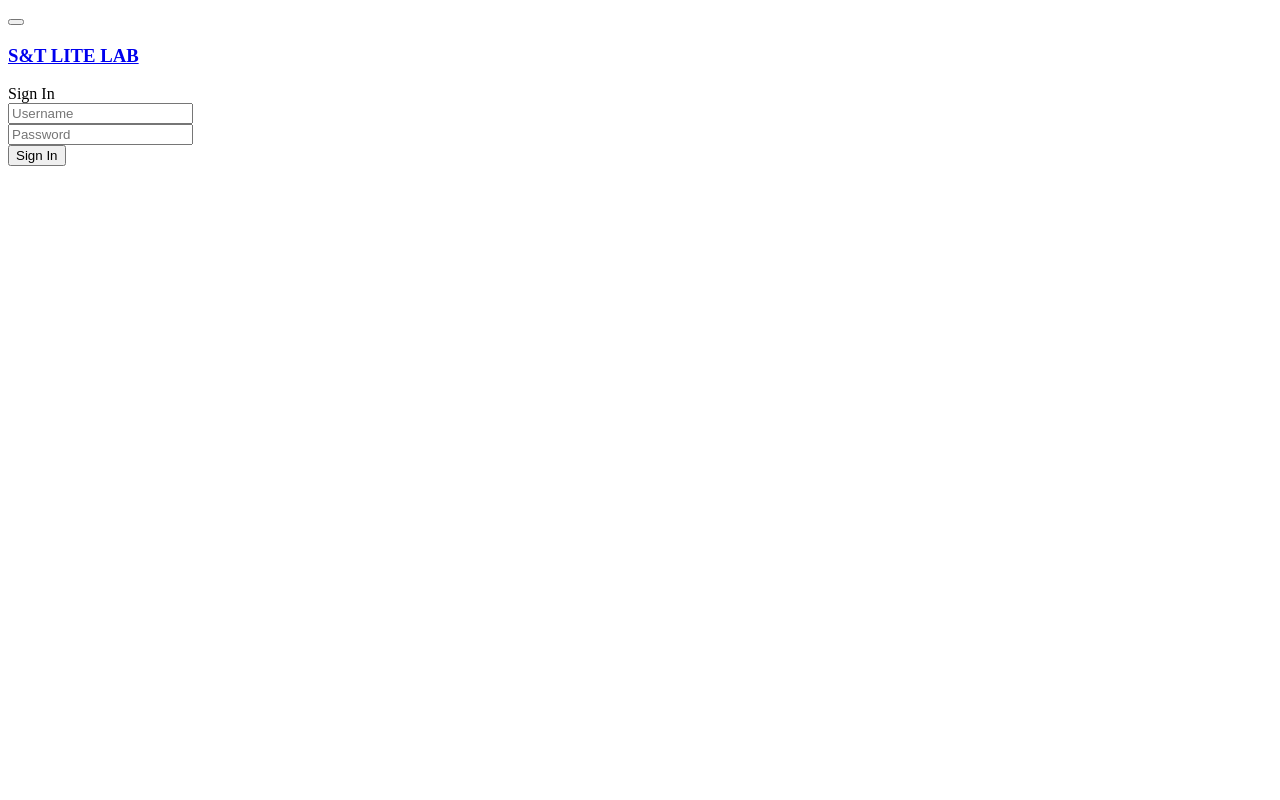
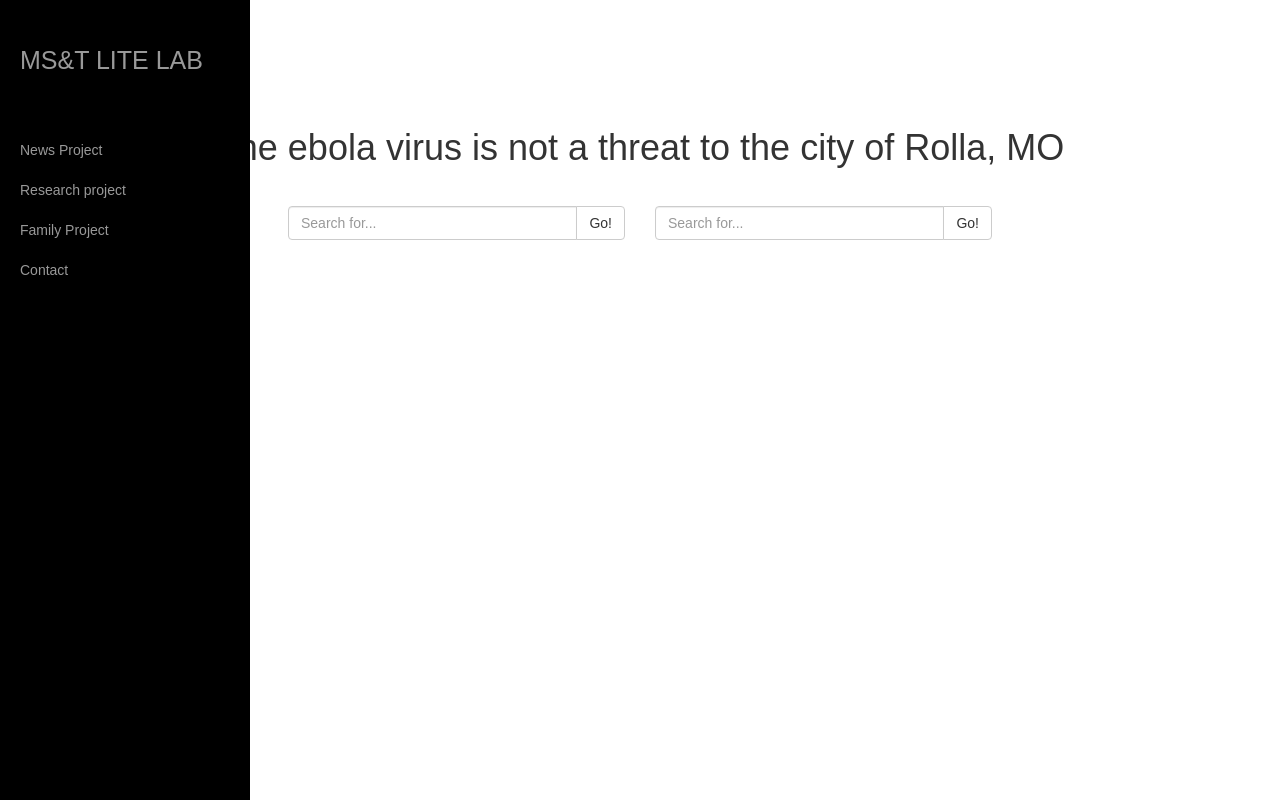
Before and after one commit to ChakriV-zz/Lite_Lab, a plain HTML site: page Agree_Disagree.html in a window 1280 px wide. Drawn offline with nearby package versions, Linux system fonts and the light colour scheme.

Commit message:
Cahnges in background

```diff
--- a/Agree_Disagree.html
+++ b/Agree_Disagree.html
@@ -2,42 +2,58 @@
 <html>
 <head lang="en">
     <meta charset="UTF-8">
-
-    <title></title>
+    <link data-require="bootstrap@*" data-semver="3.3.1" rel="stylesheet" href="//maxcdn.bootstrapcdn.com/bootstrap/3.3.1/css/bootstrap.min.css" />
+    <link data-require="bootstrap-css@*" data-semver="3.3.1" rel="stylesheet" href="//maxcdn.bootstrapcdn.com/bootstrap/3.3.1/css/bootstrap.min.css" />
+    <script data-require="bootstrap@*" data-semver="3.3.1" src="//maxcdn.bootstrapcdn.com/bootstrap/3.3.1/js/bootstrap.min.js"></script>
+    <link rel="stylesheet" href=css/style.css />
+    <title> Agree/Disagree</title>
 </head>
 <body>
-<div class="navbar navbar-default navbar-fixed-top">
-    <div class="container">
-        <div class="navbar-header">
-            <button class="navbar-toggle" type="button" data-toggle="collapse" data-target="#navbar-main">
-                <span class="icon-bar"></span>
-                <span class="icon-bar"></span>
-                <span class="icon-bar"></span>
-            </button>
-            <a class="navbar-brand" href="#">
-                <h3>S&T LITE LAB</h3> </a>
-        </div>
 
-        <div class="container signInContainer" id="div-signInForm">
-            <div class="form-title">Sign In</div>
-            <form>
-                <div class="form-group">
-                    <input type="text" class="form-control" id="username" placeholder="Username">
-                </div>
-                <div class="form-group">
-                    <input type="text" class="form-control" id="password" placeholder="Password">
-                </div>
-                <div class="row">
-                    <div class="col-lg-4">
-                        <div class="form-group">
-                            <button type="submit" class="btn btn-primary btn-lg signUpButtons">Sign In</button>
-                        </div>
-                    </div>
-                </div>
+<section>
+<div id="sidebar-wrapper">
+    <ul class="sidebar-nav">
+        <li class="sidebar-brand">
+            <a href="#">
+                MS&T LITE LAB
+            </a>
+        </li>
+        <li>
+            <a href="#">News Project</a>
+        </li>
+        <li>
+            <a href="#">Research project</a>
+        </li>
+        <li>
+            <a href="#">Family Project</a>
+        </li>
+        <li>
+            <a href="#">Contact</a>
+        </li>
+    </ul>
+</div>
+</section>
 
-            </form>
-        </div>
-    </div>
+<h1 id="mainStatement">The ebola virus is not a threat to the city of Rolla, MO</h1>
+<div class="textBoxFieldContainer">
+    <div class="row">
+        <div class="col-lg-6">
+            <div class="input-group">
+                <input type="text" class="form-control" placeholder="Search for...">
+      <span class="input-group-btn">
+        <button class="btn btn-default" type="button">Go!</button>
+      </span>
+            </div><!-- /input-group -->
+        </div><!-- /.col-lg-6 -->
+        <div class="col-lg-6">
+            <div class="input-group">
+                <input type="text" class="form-control" placeholder="Search for...">
+      <span class="input-group-btn">
+        <button class="btn btn-default" type="button">Go!</button>
+      </span>
+            </div><!-- /input-group -->
+        </div><!-- /.col-lg-6 -->
+    </div><!-- /.row -->
 </div>
 </body>
 </html>
--- a/css/style.css
+++ b/css/style.css
@@ -8,6 +8,24 @@
 body{
     background-size: 100%;
     font-family:Arial, Helvetica, sans-serif;
+}
+
+#mainStatement{
+    text-align: center;
+    margin-top: 10%;
+}
+
+.nav .open > a,
+.nav .open > a:hover,
+.nav .open > a:focus {background-color: transparent;}
+
+.textBoxFieldContainer{
+    width: 55%;
+    margin-top: 3%;
+    margin-left: auto;
+    margin-right: auto;
+    /*position: fixed;*/
+    /*left: 25%;*/
 }
 
 .navbar{
@@ -27,7 +45,7 @@ body{
     left: 20%;
     height: 80%;
     padding: 20px;
-    }
+}
 #div-regForm{
     position: fixed;
     top: 20%;
@@ -76,17 +94,57 @@ body{
     background-color: rgba(44, 100, 71, 0.78);
 }
 
-/*::-webkit-input-placeholder {  WebKit browsers */
-/*color:    #909;*/
-/*}*/
-/*:-moz-placeholder {  Mozilla Firefox 4 to 18 */
-/*color:    #909;*/
-/*opacity:  1;*/
-/*}*/
-/*::-moz-placeholder {  Mozilla Firefox 19+ */
-/*color:    #909;*/
-/*opacity:  1;*/
-/*}*/
-/*:-ms-input-placeholder {  Internet Explorer 10+ */
-/*color:    #909;*/
-/*}*/
+/*Sidebar Styles*/
+
+#sidebar-wrapper {
+    z-index: 1000;
+    position: fixed;
+    top: 0%;
+    width: 250px;
+    height: 100%;
+    overflow-y: auto;
+    background: #000;
+    -webkit-transition: all 0.5s ease;
+    -moz-transition: all 0.5s ease;
+    -o-transition: all 0.5s ease;
+    transition: all 0.5s ease;
+}
+
+
+/* Sidebar Styles */
+
+.sidebar-nav {
+    position: absolute;
+    top: 5%;
+    width: 250px;
+    margin: 0;
+    padding: 0;
+    list-style: none;
+}
+
+.sidebar-nav li {
+    text-indent: 20px;
+    line-height: 40px;
+}
+
+.sidebar-nav li a {
+    display: block;
+    text-decoration: none;
+    color: #999999;
+}
+
+.sidebar-nav li a:hover {
+    text-decoration: none;
+    color: #fff;
+    background: rgba(255,255,255,0.2);
+}
+
+.sidebar-nav li a:active,
+.sidebar-nav li a:focus {
+    text-decoration: none;
+}
+
+.sidebar-brand {
+    margin-bottom: 20%;
+    font-size: 25px;
+}
```
Also changed, not shown: Index.html (+8 -3 lines).
